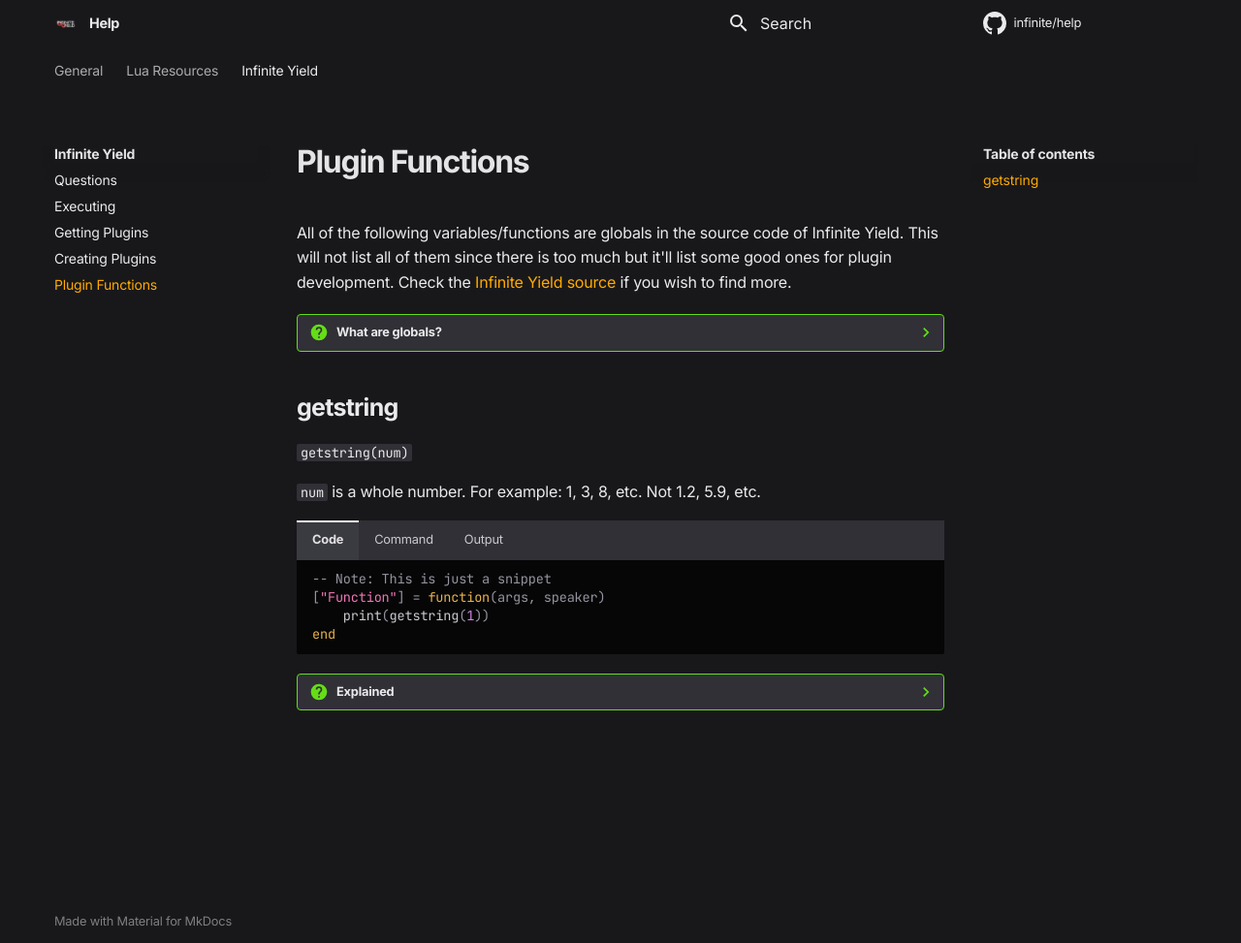
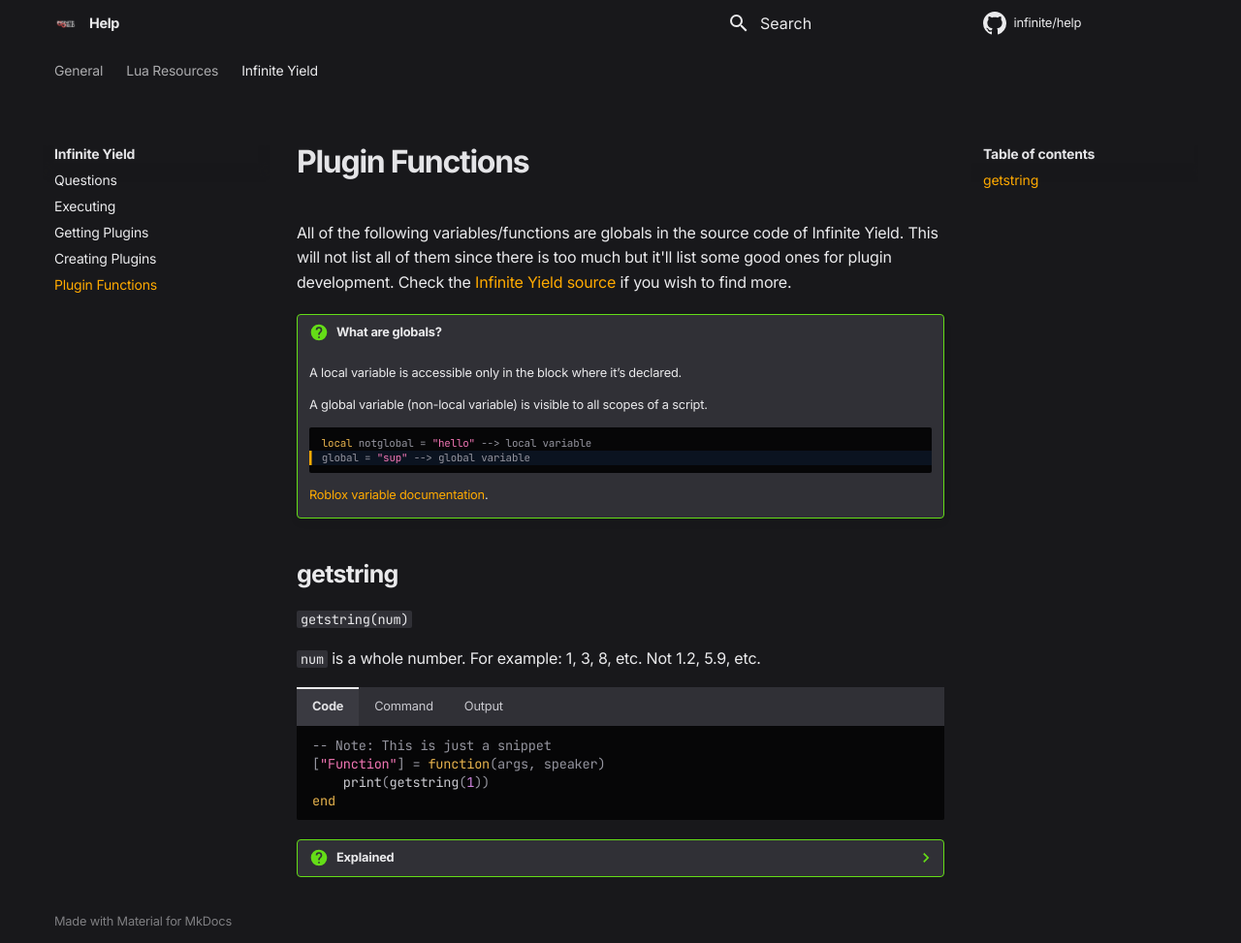
Before and after one commit to moikoros/help, an MkDocs documentation site: the page built from docs/inf/pluginfunctions.md, in a window 1280 px wide and 973 px high. Shown: the whole window at 97% size. Built offline with MkDocs 1.6.1 and Material for MkDocs 9.7.7, drawn with Linux system fonts in a browser that asks for light colours; comment, search, counter and statistics services are not loaded.

```diff
--- a/docs/inf/pluginfunctions.md
+++ b/docs/inf/pluginfunctions.md
@@ -1,6 +1,6 @@
 All of the following variables/functions are globals in the source code of Infinite Yield. This will not list all of them since there is too much but it'll list some good ones for plugin development. Check the [Infinite Yield source](https://github.com/EdgeIY/infiniteyield/blob/master/source) if you wish to find more.
 
-??? question "What are globals?"
+!!! question "What are globals?"
 	A local variable is accessible only in the block where it’s declared.
 
 	A global variable (non-local variable) is visible to all scopes of a script.
```
